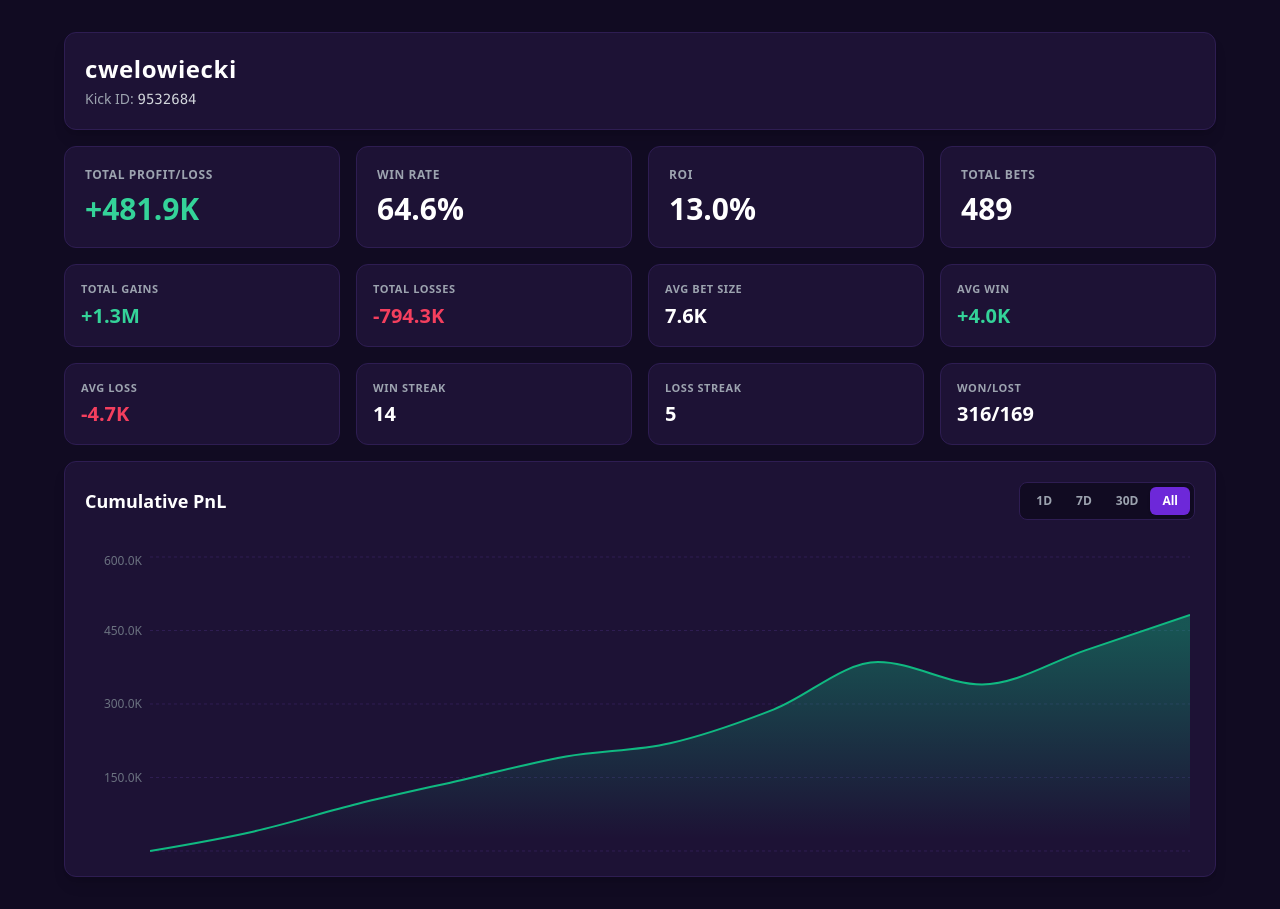
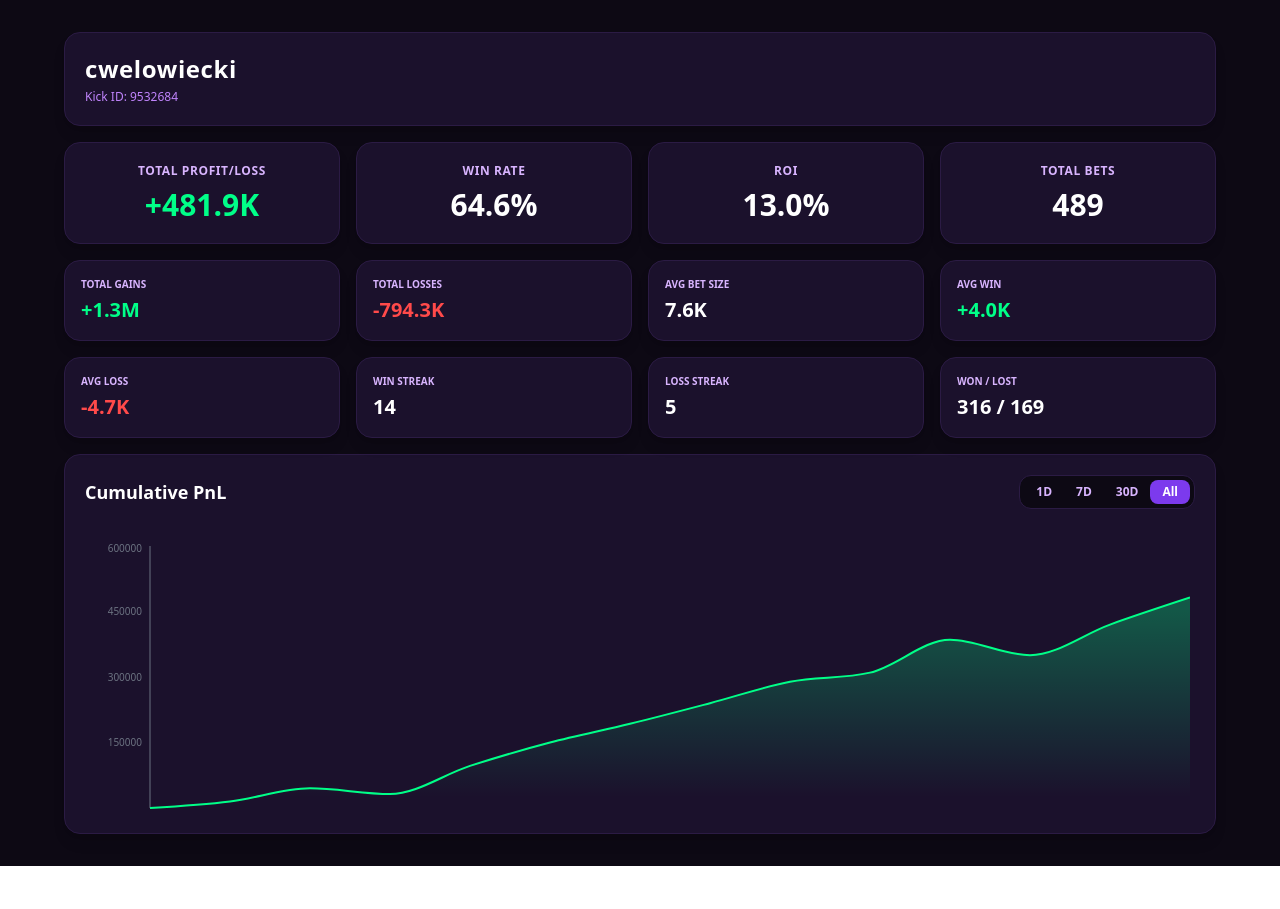
Before and after one commit to muun777/dashboard, a Next.js app: page / in a window 1280 px wide. After the commit the page ends 866 px from the top, so only its background shows below. Built offline with nearby package versions, Linux system fonts and the light colour scheme.

Commit message:
Update page.jsx

```diff
--- a/app/page.jsx
+++ b/app/page.jsx
@@ -8,109 +8,146 @@ import {
   XAxis,
   YAxis,
   Tooltip,
-  CartesianGrid,
 } from "recharts";
 
-const USER_DATA = {
-  username: "cwelowiecki",
-  kickId: "9532684",
-  stats: {
-    totalPnL: "+481.9K",
-    winRate: "64.6%",
-    roi: "13.0%",
-    totalBets: 489,
-    totalGains: "+1.3M",
-    totalLosses: "-794.3K",
-    avgBetSize: "7.6K",
-    avgWin: "+4.0K",
-    avgLoss: "-4.7K",
-    winStreak: 14,
-    lossStreak: 5,
-    wonLost: "316/169",
-  },
-};
-
-const CHART_DATA = [
-  { bet: 0, pnl: 0 },
-  { bet: 50, pnl: 40000 },
-  { bet: 100, pnl: 96400 },
-  { bet: 150, pnl: 145000 },
-  { bet: 200, pnl: 192800 },
-  { bet: 250, pnl: 220000 },
-  { bet: 300, pnl: 289100 },
-  { bet: 350, pnl: 385500 },
-  { bet: 400, pnl: 340000 },
-  { bet: 450, pnl: 410000 },
-  { bet: 489, pnl: 481900 },
+// Przykładowe dane do wykresu PnL
+const pnlData = [
+  { time: "Start", pnl: 0 },
+  { time: "Bet 1", pnl: 15000 },
+  { time: "Bet 2", pnl: 45000 },
+  { time: "Bet 3", pnl: 32000 },
+  { time: "Bet 4", pnl: 96400 },
+  { time: "Bet 5", pnl: 150000 },
+  { time: "Bet 6", pnl: 192800 },
+  { time: "Bet 7", pnl: 240000 },
+  { time: "Bet 8", pnl: 289100 },
+  { time: "Bet 9", pnl: 310000 },
+  { time: "Bet 10", pnl: 385500 },
+  { time: "Bet 11", pnl: 350000 },
+  { time: "Bet 12", pnl: 420000 },
+  { time: "Bet 13", pnl: 481900 },
 ];
 
-export default function ProfileDashboard() {
+export default function Dashboard() {
   const [timeframe, setTimeframe] = useState("All");
 
   return (
-    <div className="min-h-screen bg-[#110B22] text-white p-4 md:p-8 font-sans">
+    <div className="min-h-screen bg-[#0d0914] text-white p-4 md:p-8 font-sans">
       <div className="max-w-6xl mx-auto space-y-4">
-
-        {/* NAGŁÓWEK PROFILU */}
-        <div className="bg-[#1D1235] border border-[#2E1D52] rounded-xl p-5 shadow-lg">
-          <h1 className="text-2xl font-bold tracking-wide">{USER_DATA.username}</h1>
-          <p className="text-sm text-gray-400 mt-1">
-            Kick ID: <span className="text-gray-300 font-mono">{USER_DATA.kickId}</span>
-          </p>
+        {/* Nagłówek profilu */}
+        <div className="bg-[#1b112c] border border-[#2b1b44] rounded-2xl p-5 shadow-lg">
+          <h1 className="text-2xl font-bold tracking-wide">cwelowiecki</h1>
+          <p className="text-xs text-purple-400 mt-1">Kick ID: 9532684</p>
         </div>
 
-        {/* PIERWSZY RZĄD: GŁÓWNE STATYSTYKI */}
+        {/* Pierwszy rząd statystyk (Główne) */}
         <div className="grid grid-cols-1 sm:grid-cols-2 lg:grid-cols-4 gap-4">
-          <div className="bg-[#1D1235] border border-[#2E1D52] rounded-xl p-5 flex flex-col justify-between">
-            <span className="text-xs uppercase tracking-wider text-gray-400 font-semibold">Total Profit/Loss</span>
-            <span className="text-3xl font-extrabold text-emerald-400 mt-2">{USER_DATA.stats.totalPnL}</span>
+          <div className="bg-[#1b112c] border border-[#2b1b44] rounded-2xl p-5 text-center shadow-lg">
+            <span className="text-xs font-semibold text-purple-300 uppercase tracking-wider block mb-2">
+              Total Profit/Loss
+            </span>
+            <span className="text-3xl font-extrabold text-[#00ff88]">
+              +481.9K
+            </span>
           </div>
 
-          <div className="bg-[#1D1235] border border-[#2E1D52] rounded-xl p-5 flex flex-col justify-between">
-            <span className="text-xs uppercase tracking-wider text-gray-400 font-semibold">Win Rate</span>
-            <span className="text-3xl font-extrabold text-white mt-2">{USER_DATA.stats.winRate}</span>
+          <div className="bg-[#1b112c] border border-[#2b1b44] rounded-2xl p-5 text-center shadow-lg">
+            <span className="text-xs font-semibold text-purple-300 uppercase tracking-wider block mb-2">
+              Win Rate
+            </span>
+            <span className="text-3xl font-extrabold text-white">64.6%</span>
           </div>
 
-          <div className="bg-[#1D1235] border border-[#2E1D52] rounded-xl p-5 flex flex-col justify-between">
-            <span className="text-xs uppercase tracking-wider text-gray-400 font-semibold">ROI</span>
-            <span className="text-3xl font-extrabold text-white mt-2">{USER_DATA.stats.roi}</span>
+          <div className="bg-[#1b112c] border border-[#2b1b44] rounded-2xl p-5 text-center shadow-lg">
+            <span className="text-xs font-semibold text-purple-300 uppercase tracking-wider block mb-2">
+              ROI
+            </span>
+            <span className="text-3xl font-extrabold text-white">13.0%</span>
           </div>
 
-          <div className="bg-[#1D1235] border border-[#2E1D52] rounded-xl p-5 flex flex-col justify-between">
-            <span className="text-xs uppercase tracking-wider text-gray-400 font-semibold">Total Bets</span>
-            <span className="text-3xl font-extrabold text-white mt-2">{USER_DATA.stats.totalBets}</span>
+          <div className="bg-[#1b112c] border border-[#2b1b44] rounded-2xl p-5 text-center shadow-lg">
+            <span className="text-xs font-semibold text-purple-300 uppercase tracking-wider block mb-2">
+              Total Bets
+            </span>
+            <span className="text-3xl font-extrabold text-white">489</span>
           </div>
         </div>
 
-        {/* DRUGI RZĄD */}
+        {/* Drugi rząd statystyk */}
         <div className="grid grid-cols-1 sm:grid-cols-2 lg:grid-cols-4 gap-4">
-          <StatTile label="Total Gains" value={USER_DATA.stats.totalGains} color="text-emerald-400" />
-          <StatTile label="Total Losses" value={USER_DATA.stats.totalLosses} color="text-rose-500" />
-          <StatTile label="Avg Bet Size" value={USER_DATA.stats.avgBetSize} />
-          <StatTile label="Avg Win" value={USER_DATA.stats.avgWin} color="text-emerald-400" />
+          <div className="bg-[#1b112c] border border-[#2b1b44] rounded-2xl p-4 shadow-lg">
+            <span className="text-[10px] font-semibold text-purple-300 uppercase block mb-1">
+              Total Gains
+            </span>
+            <span className="text-xl font-bold text-[#00ff88]">+1.3M</span>
+          </div>
+
+          <div className="bg-[#1b112c] border border-[#2b1b44] rounded-2xl p-4 shadow-lg">
+            <span className="text-[10px] font-semibold text-purple-300 uppercase block mb-1">
+              Total Losses
+            </span>
+            <span className="text-xl font-bold text-[#ff4a4a]">-794.3K</span>
+          </div>
+
+          <div className="bg-[#1b112c] border border-[#2b1b44] rounded-2xl p-4 shadow-lg">
+            <span className="text-[10px] font-semibold text-purple-300 uppercase block mb-1">
+              Avg Bet Size
+            </span>
+            <span className="text-xl font-bold text-white">7.6K</span>
+          </div>
+
+          <div className="bg-[#1b112c] border border-[#2b1b44] rounded-2xl p-4 shadow-lg">
+            <span className="text-[10px] font-semibold text-purple-300 uppercase block mb-1">
+              Avg Win
+            </span>
+            <span className="text-xl font-bold text-[#00ff88]">+4.0K</span>
+          </div>
         </div>
 
-        {/* TRZECI RZĄD */}
+        {/* Trzeci rząd statystyk */}
         <div className="grid grid-cols-1 sm:grid-cols-2 lg:grid-cols-4 gap-4">
-          <StatTile label="Avg Loss" value={USER_DATA.stats.avgLoss} color="text-rose-500" />
-          <StatTile label="Win Streak" value={USER_DATA.stats.winStreak} />
-          <StatTile label="Loss Streak" value={USER_DATA.stats.lossStreak} />
-          <StatTile label="Won/Lost" value={USER_DATA.stats.wonLost} />
+          <div className="bg-[#1b112c] border border-[#2b1b44] rounded-2xl p-4 shadow-lg">
+            <span className="text-[10px] font-semibold text-purple-300 uppercase block mb-1">
+              Avg Loss
+            </span>
+            <span className="text-xl font-bold text-[#ff4a4a]">-4.7K</span>
+          </div>
+
+          <div className="bg-[#1b112c] border border-[#2b1b44] rounded-2xl p-4 shadow-lg">
+            <span className="text-[10px] font-semibold text-purple-300 uppercase block mb-1">
+              Win Streak
+            </span>
+            <span className="text-xl font-bold text-white">14</span>
+          </div>
+
+          <div className="bg-[#1b112c] border border-[#2b1b44] rounded-2xl p-4 shadow-lg">
+            <span className="text-[10px] font-semibold text-purple-300 uppercase block mb-1">
+              Loss Streak
+            </span>
+            <span className="text-xl font-bold text-white">5</span>
+          </div>
+
+          <div className="bg-[#1b112c] border border-[#2b1b44] rounded-2xl p-4 shadow-lg">
+            <span className="text-[10px] font-semibold text-purple-300 uppercase block mb-1">
+              Won / Lost
+            </span>
+            <span className="text-xl font-bold text-white">316 / 169</span>
+          </div>
         </div>
 
-        {/* SEKCJA WYKRESU */}
-        <div className="bg-[#1D1235] border border-[#2E1D52] rounded-xl p-5 shadow-lg space-y-4">
-          <div className="flex flex-col sm:flex-row justify-between items-start sm:items-center gap-4">
+        {/* Sekcja Wykresu PnL */}
+        <div className="bg-[#1b112c] border border-[#2b1b44] rounded-2xl p-5 shadow-lg space-y-4">
+          <div className="flex flex-col sm:flex-row justify-between items-start sm:items-center gap-2">
             <h2 className="text-lg font-bold text-white">Cumulative PnL</h2>
-            <div className="flex bg-[#110B22] p-1 rounded-lg border border-[#2E1D52] text-xs font-semibold">
+            <div className="flex bg-[#0d0914] p-1 rounded-xl border border-[#2b1b44]">
               {["1D", "7D", "30D", "All"].map((tf) => (
                 <button
                   key={tf}
                   onClick={() => setTimeframe(tf)}
-                  className={`px-3 py-1.5 rounded-md transition-all ${
+                  className={`px-3 py-1 text-xs font-semibold rounded-lg transition-all ${
                     timeframe === tf
-                      ? "bg-[#6D28D9] text-white shadow"
-                      : "text-gray-400 hover:text-white"
+                      ? "bg-[#7c3aed] text-white"
+                      : "text-purple-300 hover:text-white"
                   }`}
                 >
                   {tf}
@@ -119,57 +156,39 @@ export default function ProfileDashboard() {
             </div>
           </div>
 
-          <div className="h-[320px] w-full pt-4">
+          {/* Wykres Recharts */}
+          <div className="h-72 w-full pt-4">
             <ResponsiveContainer width="100%" height="100%">
-              <AreaChart data={CHART_DATA}>
+              <AreaChart data={pnlData}>
                 <defs>
-                  <linearGradient id="pnlGradient" x1="0" y1="0" x2="0" y2="1">
-                    <stop offset="5%" stopColor="#10B981" stopOpacity={0.4} />
-                    <stop offset="95%" stopColor="#10B981" stopOpacity={0.0} />
+                  <linearGradient id="colorPnl" x1="0" y1="0" x2="0" y2="1">
+                    <stop offset="5%" stopColor="#00ff88" stopOpacity={0.3} />
+                    <stop offset="95%" stopColor="#00ff88" stopOpacity={0} />
                   </linearGradient>
                 </defs>
-                <CartesianGrid strokeDasharray="3 3" stroke="#2E1D52" vertical={false} />
-                <XAxis dataKey="bet" hide />
-                <YAxis
-                  stroke="#6B7280"
-                  fontSize={12}
-                  tickFormatter={(val) => `${(val / 1000).toFixed(1)}K`}
-                  axisLine={false}
-                  tickLine={false}
-                />
+                <XAxis dataKey="time" stroke="#6b7280" fontSize={10} hide />
+                <YAxis stroke="#6b7280" fontSize={10} tickLine={false} />
                 <Tooltip
                   contentStyle={{
-                    backgroundColor: "#110B22",
-                    borderColor: "#2E1D52",
-                    borderRadius: "8px",
+                    backgroundColor: "#0d0914",
+                    borderColor: "#7c3aed",
+                    borderRadius: "12px",
                     color: "#fff",
                   }}
-                  formatter={(value) => [`+${(value / 1000).toFixed(1)}K`, "PnL"]}
-                  labelFormatter={(label) => `Zakład #${label}`}
                 />
                 <Area
                   type="monotone"
                   dataKey="pnl"
-                  stroke="#10B981"
+                  stroke="#00ff88"
                   strokeWidth={2}
                   fillOpacity={1}
-                  fill="url(#pnlGradient)"
+                  fill="url(#colorPnl)"
                 />
               </AreaChart>
             </ResponsiveContainer>
           </div>
         </div>
-
       </div>
     </div>
   );
 }
-
-function StatTile({ label, value, color = "text-white" }) {
-  return (
-    <div className="bg-[#1D1235] border border-[#2E1D52] rounded-xl p-4 flex flex-col justify-between">
-      <span className="text-[11px] uppercase tracking-wider text-gray-400 font-semibold">{label}</span>
-      <span className={`text-xl font-bold mt-1 ${color}`}>{value}</span>
-    </div>
-  );
-}
```
